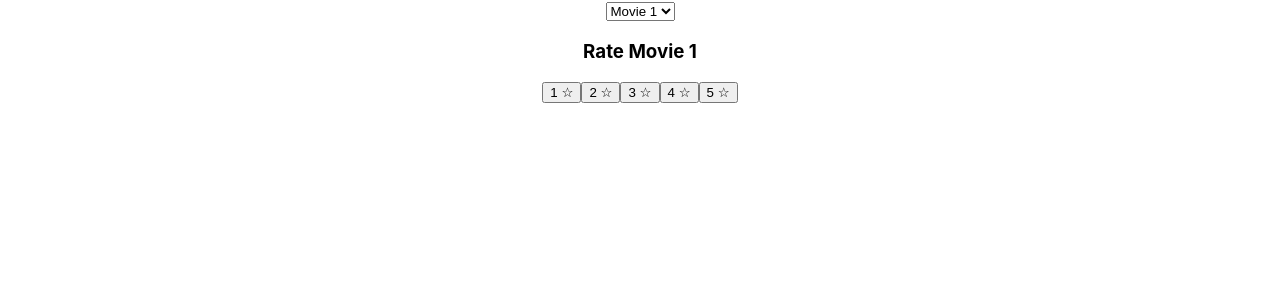
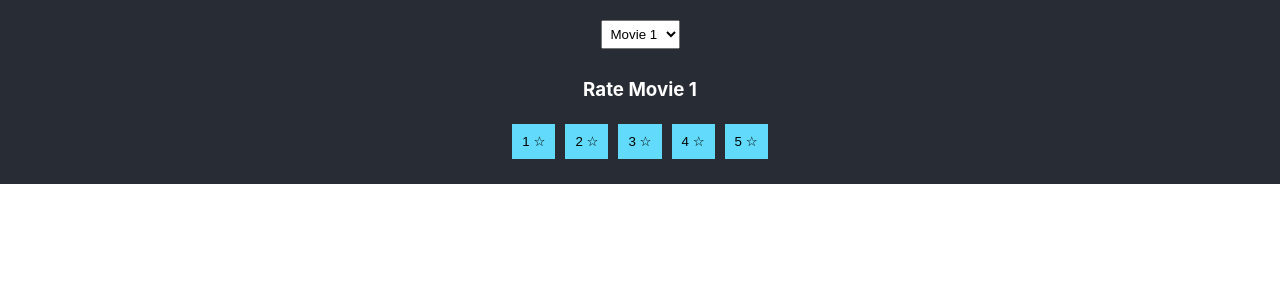
Before and after one commit to anjalikrishna-11/media-toolbar-enhancement, a React (Create React App) app: page / in a window 1280 px wide. Shown: the top 300 px of the page. Built offline with nearby package versions, Linux system fonts and the light colour scheme.

Commit message:
Style toolbar components for improved user experience

```diff
--- a/src/App.css
+++ b/src/App.css
@@ -2,37 +2,28 @@
   text-align: center;
 }
 
-.App-logo {
-  height: 40vmin;
-  pointer-events: none;
-}
-
-@media (prefers-reduced-motion: no-preference) {
-  .App-logo {
-    animation: App-logo-spin infinite 20s linear;
-  }
-}
-
-.App-header {
-  background-color: #282c34;
-  min-height: 100vh;
+.toolbar {
   display: flex;
   flex-direction: column;
   align-items: center;
-  justify-content: center;
-  font-size: calc(10px + 2vmin);
+  padding: 20px;
+  background-color: #282c34;
   color: white;
 }
 
-.App-link {
-  color: #61dafb;
+.toolbar select {
+  margin-bottom: 10px;
+  padding: 5px;
 }
 
-@keyframes App-logo-spin {
-  from {
-    transform: rotate(0deg);
-  }
-  to {
-    transform: rotate(360deg);
-  }
+.toolbar button {
+  margin: 5px;
+  padding: 10px;
+  background-color: #61dafb;
+  border: none;
+  cursor: pointer;
 }
+
+.toolbar button:hover {
+  background-color: #21a1f1;
+}
```
